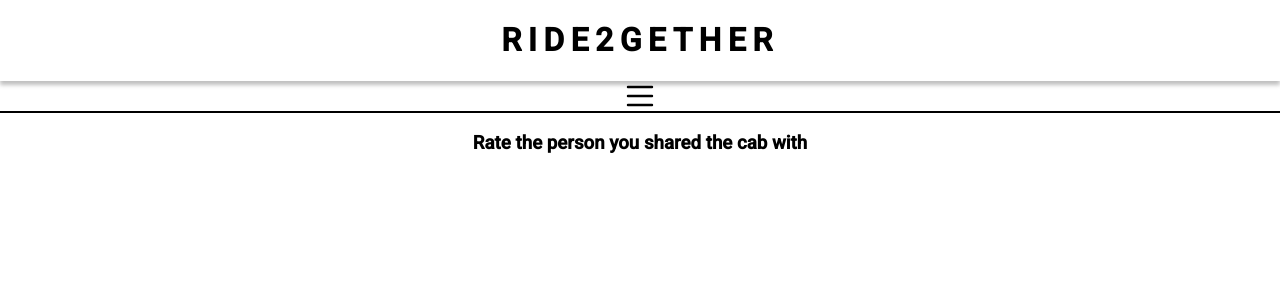
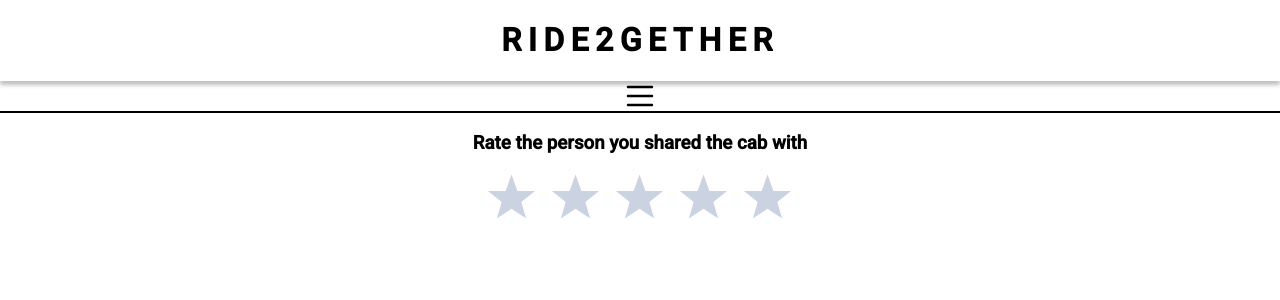
Before and after one commit to amirbashan/ITC-Hackathon, a React (Create React App) app in the folder frontend/: page /rating in a window 1280 px wide. Shown: the top 300 px of the page. Built offline with nearby package versions, Linux system fonts and the light colour scheme.

Commit message:
fixed rating page

```diff
--- a/frontend/package.json
+++ b/frontend/package.json
@@ -18,6 +18,7 @@
     "react-dom": "^17.0.2",
     "react-router-dom": "^6.2.1",
     "react-scripts": "5.0.0",
+    "react-star-ratings": "^2.3.0",
     "styled-components": "^5.3.3",
     "web-vitals": "^2.1.0"
   },
--- a/frontend/src/components/UserNav/UserNav.css
+++ b/frontend/src/components/UserNav/UserNav.css
@@ -19,3 +19,7 @@
   text-decoration: none;
   color: #000;
 }
+
+.pointer {
+  cursor: pointer;
+}
--- a/frontend/src/components/UserNav/UserNav.jsx
+++ b/frontend/src/components/UserNav/UserNav.jsx
@@ -10,7 +10,7 @@ const UserNav = () => {
     }
     return (
         <div id="userNav">
-            <BurgerSvg onClick={() => {handleDropdown()}}/>
+            <BurgerSvg className="pointer" onClick={() => {handleDropdown()}}/>
             {
             dropdown &&
                 <>
--- a/frontend/src/pages/RatingPage/RatingPage.jsx
+++ b/frontend/src/pages/RatingPage/RatingPage.jsx
@@ -1,10 +1,28 @@
-import React from 'react'
+import React,{useState} from 'react'
 import './RatingPage.css'
+import {ReactComponent as StarSvg} from '../../assets/star.svg';
+import StarRatings from 'react-star-ratings';
 
 const RatingPage = () => {
+    const [rating, setRating] = useState(0)
+
+    const handleRating = (stars) => {
+        setRating(stars)
+    }
+
+    console.log()
     return (
         <div id="ratingPage">
-            <h3 className="bold rating-text">Rate the person you shared the cab with</h3>
+            <h3 className="bold rating-text">Rate the person you shared the cab with
+            </h3>
+            <StarRatings
+                rating={rating}
+                starRatedColor="#FFCB45"
+                starHoverColor="#FFCB45"
+                changeRating={handleRating}
+                numberOfStars={5}
+                name='rating'
+            />
         </div>
     )
 }
```
Also changed, not shown: 1 other file (tests, documents, lock files or other folders).
